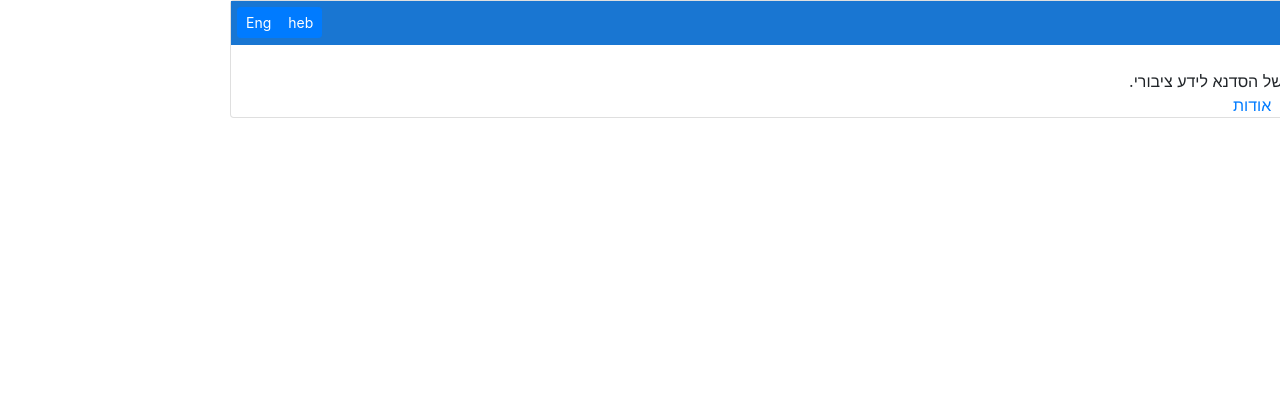
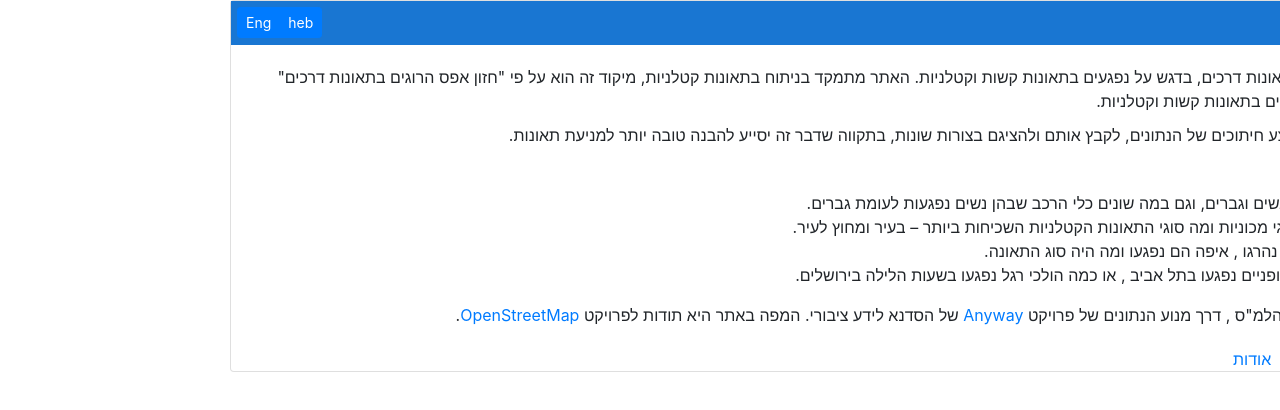
Before and after one commit to data-for-change/safety-data-client, a React (Create React App) app: page /about in a window 1280 px wide. Shown: the top 410 px of the page. Built offline with nearby package versions, Linux system fonts and the light colour scheme.

Commit message:
add about page

```diff
--- a/src/App.js
+++ b/src/App.js
@@ -5,6 +5,7 @@ import './App.css';
 import Card from 'react-bootstrap/Card';
 import { HomePage } from './components/pages/HomePage'
 import {CityPage} from './components/pages/CityPage'
+import {AboutPage} from './components/pages/AboutPage'
 import HeatMap from './components/pages/HeatMap';
 import Header from './components/templates/Headr';
 import Footer from './components/templates/Footer';
@@ -21,7 +22,7 @@ function App() {
           <div className="App">
           <Switch>
             <Route path="/about">
-              <About />
+              <AboutPage />
             </Route>
             <Route path="/heatmap">
                 <HeatMap />
@@ -41,14 +42,5 @@ function App() {
   );
 }
 
-function About() {
-  return (
-    <div className="heb">
-      <div>פרוייקט נתונים על תאונות דרכים</div>
-      <div>מקור הנתונים - פרוייקט Anyway של הסדנא לידע ציבורי.</div>
-      {/* <Footer /> */}
-    </div>
-  )
-}
 
 export default App;
--- /dev/null
+++ b/src/components/pages/AboutPage.tsx
@@ -0,0 +1,38 @@
+import React, { useState } from 'react'
+
+interface IProps { }
+
+export const AboutPage: React.FC<IProps> = () => {
+  const style = {
+    margin: "20px",
+  };
+  const styleDiv = {
+    marginBottom: "10px",
+  };
+  return (
+    <div className="heb" style={style}>
+      <div style={styleDiv}> Safety Data מציג נתונים על תאונות דרכים, בדגש על נפגעים בתאונות קשות וקטלניות.
+האתר מתמקד בניתוח בתאונות קטלניות, מיקוד זה הוא על פי "חזון אפס הרוגים בתאונות דרכים" ששואף להביא לאפס את הנפגעים בתאונות קשות וקטלניות.
+</div>
+<div style={styleDiv}>
+      האתר מציע מגוון אפשרויות לבצע חיתוכים של הנתונים, לקבץ אותם ולהציגם בצורות שונות, בתקווה שדבר זה יסייע להבנה טובה יותר למניעת תאונות.
+</div>
+<div style={styleDiv}>
+        כך תוכלו לראות לדוגמה
+</div>
+<div style={styleDiv}>
+        <ul>
+          <li>מה הבדלים בין היפגעות נשים וגברים, וגם במה שונים כלי הרכב שבהן נשים נפגעות לעומת גברים.</li>
+          <li> באיזה מקומות נפגעים נהגי מכוניות ומה סוגי התאונות הקטלניות השכיחות ביותר – בעיר ומחוץ לעיר.</li>
+          <li>כמה רוכבי אופנוע צעירים נהרגו , איפה הם נפגעו ומה היה סוג התאונה. </li>
+          <li> כמה הולכי רגל או רוכבי אופניים נפגעו בתל אביב , או כמה הולכי רגל נפגעו בשעות הלילה בירושלים. </li>
+        </ul>
+      </div>
+      <div style={styleDiv}>
+        מקור הנתונים על התאונות הוא הלמ"ס , דרך מנוע הנתונים של פרויקט <a href={'https://www.anyway.co.il'} target="_blank">Anyway</a>  של הסדנא לידע ציבורי. המפה באתר היא תודות לפרויקט <a href={'https://www.openstreetmap.org/'} target="_blank">OpenStreetMap</a>.
+</div>
+
+      {/* <Footer /> */}
+    </div>
+  );
+}
```
